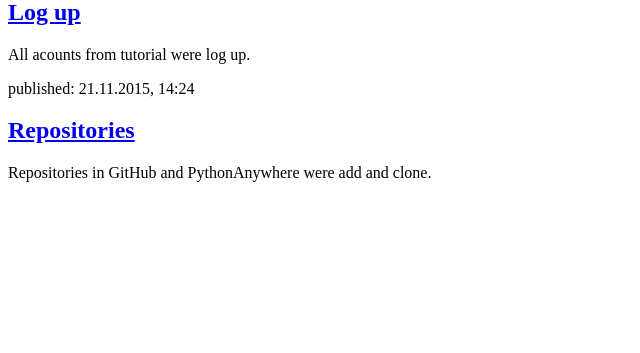
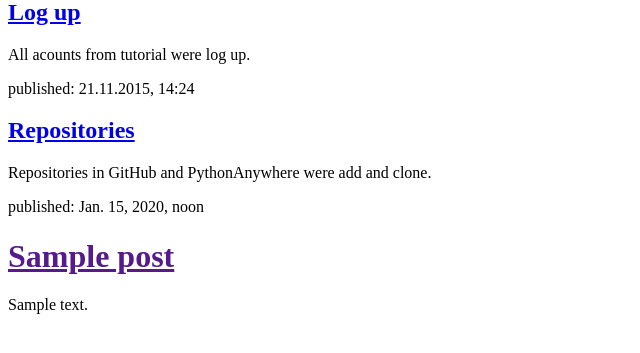
Before and after one commit to OlgaDnepr/my-first.blog, a Django app: template blog/templates/blog/post_list.html in a window 1280 px wide. Shown: the part 238-591 px from the top of the page, without its empty margins (0-640 px from the left). Run offline with Django 3.2, Linux system fonts and the light colour scheme; the template is opened without the code that fills it: values that come from a table or form of the project are taken from there, others are empty; tables that the repository leaves empty hold one stand-in row (values such as "Sample post").

Commit message:
Modified templates to display posts from database.

```diff
--- a/blog/templates/blog/post_list.html
+++ b/blog/templates/blog/post_list.html
@@ -26,5 +26,13 @@
                 <h2><a href="http://tutorial.djangogirls.org/ru/deploy/index.html">Repositories</a></h2>
                 <p>Repositories in GitHub and PythonAnywhere were add and clone.</p>
             </div>
+ {% for post in posts %}
+        <div>
+            <p>published: {{ post.published_date }}</p>
+            <h1><a href="">{{ post.title }}</a></h1>
+            <p>{{ post.text|linebreaks }}</p>
+        </div>
+    {% endfor %}
+
 </body>
 </html>
--- a/blog/views.py
+++ b/blog/views.py
@@ -1,4 +1,7 @@
 from django.shortcuts import render
+from django.utils import timezone
+from .models import Post
 
 def post_list(request):
-    return render(request, 'blog/post_list.html', {})
+    posts = Post.objects.filter(published_date__lte=timezone.now()).order_by('published_date')
+    return render(request, 'blog/post_list.html', {'posts':posts})
```
